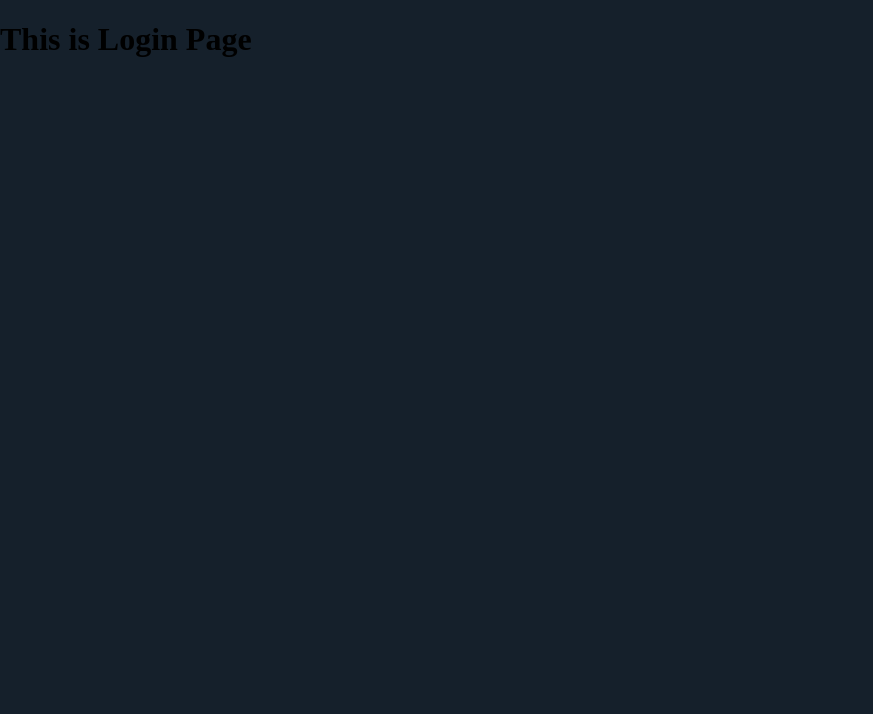
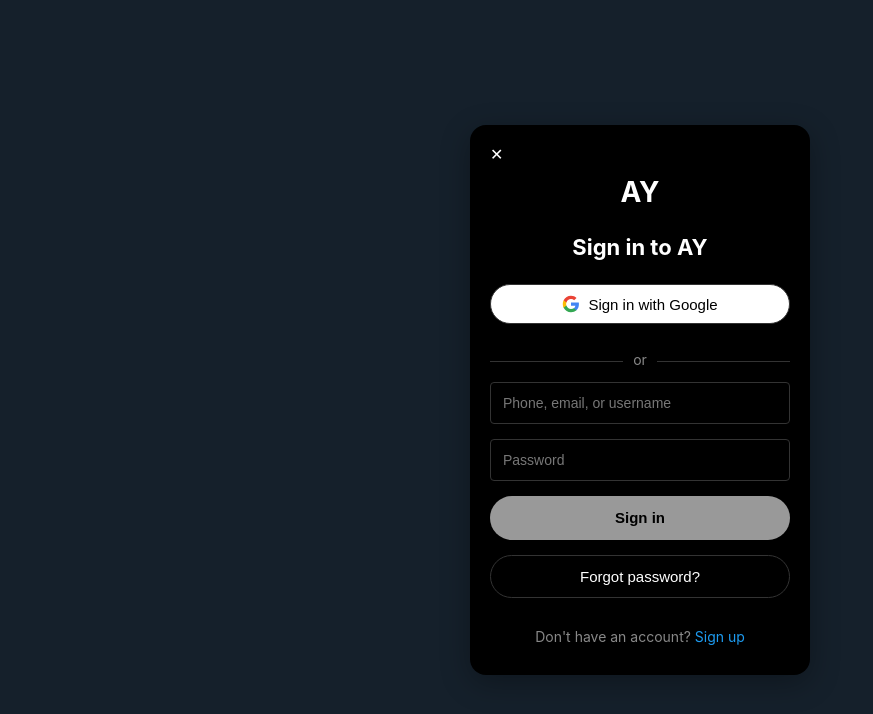
Before and after one commit to Wenfuuu/TPAWeb_AYcom, a Svelte app in the folder tpa-frontend/: page /login in a window 1280 px wide. Shown: the top 714 px of the page, without its empty margins (0-873 px from the left). Built offline with nearby package versions, Linux system fonts and the light colour scheme.

Commit message:
feat: UI for login page

```diff
--- a/tpa-frontend/src/page/LoginPage.svelte
+++ b/tpa-frontend/src/page/LoginPage.svelte
@@ -1,9 +1,325 @@
-<script>
+<script lang="ts">
+  let username = '';
+  let password = '';
+  let loading = false;
 
+  async function handleLogin() {
+    loading = true;
+
+    try {
+      // Simulate API call
+      await new Promise(resolve => setTimeout(resolve, 1000));
+      console.log('Logging in with:', { username, password });
+
+      // Here you would handle the actual authentication
+    } catch (error) {
+      console.error('Login error:', error);
+    } finally {
+      loading = false;
+    }
+  }
+
+  function handleGoogleLogin() {
+    console.log('Google login clicked');
+    // Implement Google OAuth login
+  }
 </script>
 
-<h1>This is Login Page</h1>
+<div class="login-page">
+  <div class="login-container">
+    <div class="close-button">
+      <button aria-label="Close">✕</button>
+    </div>
+
+    <div class="logo-container">
+      <div class="logo">AY</div>
+    </div>
+
+    <h1>Sign in to AY</h1>
+
+    <button class="google-button" on:click={handleGoogleLogin}>
+      <svg viewBox="0 0 24 24" width="18" height="18">
+        <path fill="#4285F4" d="M22.56 12.25c0-.78-.07-1.53-.2-2.25H12v4.26h5.92c-.26 1.37-1.04 2.53-2.21 3.31v2.77h3.57c2.08-1.92 3.28-4.74 3.28-8.09z"/>
+        <path fill="#34A853" d="M12 23c2.97 0 5.46-.98 7.28-2.66l-3.57-2.77c-.98.66-2.23 1.06-3.71 1.06-2.86 0-5.29-1.93-6.16-4.53H2.18v2.84C3.99 20.53 7.7 23 12 23z"/>
+        <path fill="#FBBC05" d="M5.84 14.09c-.22-.66-.35-1.36-.35-2.09s.13-1.43.35-2.09V7.07H2.18C1.43 8.55 1 10.22 1 12s.43 3.45 1.18 4.93l2.85-2.22.81-.62z"/>
+        <path fill="#EA4335" d="M12 5.38c1.62 0 3.06.56 4.21 1.64l3.15-3.15C17.45 2.09 14.97 1 12 1 7.7 1 3.99 3.47 2.18 7.07l3.66 2.84c.87-2.6 3.3-4.53 6.16-4.53z"/>
+      </svg>
+      Sign in with Google
+    </button>
+
+    <div class="divider">
+      <span>or</span>
+    </div>
+
+    <form on:submit|preventDefault={handleLogin}>
+      <div class="input-group">
+        <input
+          type="text"
+          placeholder="Phone, email, or username"
+          bind:value={username}
+          required
+        />
+      </div>
+
+      <div class="input-group">
+        <input
+          type="password"
+          placeholder="Password"
+          bind:value={password}
+          required
+        />
+      </div>
+
+      <button
+        type="submit"
+        class="sign-in-button"
+        disabled={loading || !username || !password}
+      >
+        {#if loading}
+          <span class="spinner"></span>
+        {:else}
+          Sign in
+        {/if}
+      </button>
+    </form>
+
+    <button class="forgot-password">
+      Forgot password?
+    </button>
+
+    <div class="signup-prompt">
+      Don't have an account? <a href="/signup">Sign up</a>
+    </div>
+  </div>
+</div>
 
 <style>
+  /* Global styles */
+  :global(html),
+  :global(body) {
+    margin: 0;
+    padding: 0;
+    overflow-x: hidden;
+    width: 100%;
+    height: 100%;
+    background-color: #15202b;
+    font-family: -apple-system, BlinkMacSystemFont, 'Segoe UI', Roboto, Oxygen, Ubuntu, Cantarell, 'Open Sans', 'Helvetica Neue', sans-serif;
+  }
 
+  /* Login page wrapper */
+  .login-page {
+    display: flex;
+    justify-content: center;
+    align-items: center;
+    min-height: 100vh;
+    width: 100%;
+    padding: 20px;
+    box-sizing: border-box;
+  }
+
+  /* Login container */
+  .login-container {
+    width: 100%;
+    max-width: 300px;
+    padding: 30px 20px;
+    background-color: #000;
+    color: #fff;
+    display: flex;
+    flex-direction: column;
+    align-items: center;
+    border-radius: 16px;
+    position: relative;
+    box-shadow: 0 8px 30px rgba(0, 0, 0, 0.3);
+  }
+
+  /* Close button */
+  .close-button {
+    position: absolute;
+    top: 15px;
+    left: 15px;
+  }
+
+  .close-button button {
+    background: none;
+    border: none;
+    color: #fff;
+    font-size: 16px;
+    cursor: pointer;
+    padding: 5px;
+    display: flex;
+    align-items: center;
+    justify-content: center;
+  }
+
+  /* Logo */
+  .logo-container {
+    margin-top: 20px;
+    margin-bottom: 10px;
+  }
+
+  .logo {
+    font-size: 28px;
+    font-weight: bold;
+  }
+
+  /* Heading */
+  h1 {
+    font-size: 22px;
+    margin-bottom: 24px;
+    text-align: center;
+    font-weight: 700;
+  }
+
+  /* Google button */
+  .google-button {
+    display: flex;
+    align-items: center;
+    justify-content: center;
+    width: 100%;
+    padding: 10px 0;
+    border-radius: 50px;
+    border: 1px solid #333;
+    background-color: #fff;
+    color: #000;
+    font-weight: 500;
+    margin-bottom: 15px;
+    cursor: pointer;
+    transition: background-color 0.2s;
+    font-size: 15px;
+  }
+
+  .google-button:hover {
+    background-color: #f5f5f5;
+  }
+
+  .google-button svg {
+    margin-right: 8px;
+  }
+
+  /* Divider */
+  .divider {
+    width: 100%;
+    text-align: center;
+    border-bottom: 1px solid #333;
+    line-height: 0.1em;
+    margin: 20px 0;
+  }
+
+  .divider span {
+    background: #000;
+    padding: 0 10px;
+    color: #888;
+    font-size: 14px;
+  }
+
+  /* Form */
+  form {
+    width: 100%;
+  }
+
+  .input-group {
+    width: 100%;
+    margin-bottom: 15px;
+  }
+
+  input {
+    width: 100%;
+    padding: 12px;
+    border-radius: 4px;
+    border: 1px solid #333;
+    background-color: transparent;
+    color: #fff;
+    font-size: 14px;
+    box-sizing: border-box;
+  }
+
+  input:focus {
+    outline: none;
+    border-color: #1d9bf0;
+  }
+
+  input::placeholder {
+    color: #777;
+  }
+
+  /* Sign in button */
+  .sign-in-button {
+    width: 100%;
+    padding: 12px;
+    border-radius: 50px;
+    border: none;
+    background-color: #fff;
+    color: #000;
+    font-weight: bold;
+    cursor: pointer;
+    position: relative;
+    margin-bottom: 15px;
+    font-size: 15px;
+    height: 44px;
+  }
+
+  .sign-in-button:disabled {
+    opacity: 0.6;
+    cursor: not-allowed;
+  }
+
+  /* Forgot password button */
+  .forgot-password {
+    width: 100%;
+    padding: 12px;
+    border-radius: 50px;
+    border: 1px solid #333;
+    background-color: transparent;
+    color: #fff;
+    font-weight: 500;
+    cursor: pointer;
+    margin-bottom: 20px;
+    font-size: 15px;
+    transition: background-color 0.2s;
+  }
+
+  .forgot-password:hover {
+    background-color: rgba(255, 255, 255, 0.1);
+  }
+
+  /* Sign up prompt */
+  .signup-prompt {
+    font-size: 14px;
+    color: #888;
+    margin-top: 10px;
+  }
+
+  .signup-prompt a {
+    color: #1d9bf0;
+    text-decoration: none;
+  }
+
+  .signup-prompt a:hover {
+    text-decoration: underline;
+  }
+
+  /* Loading spinner */
+  .spinner {
+    display: inline-block;
+    width: 16px;
+    height: 16px;
+    border: 2px solid rgba(0, 0, 0, 0.3);
+    border-radius: 50%;
+    border-top-color: #000;
+    animation: spin 1s ease-in-out infinite;
+    position: absolute;
+    left: calc(50% - 8px);
+    top: calc(50% - 8px);
+  }
+
+  @keyframes spin {
+    to { transform: rotate(360deg); }
+  }
+
+  /* Responsive adjustments */
+  @media (max-width: 400px) {
+    .login-container {
+      padding: 25px 15px;
+    }
+  }
 </style>
```
